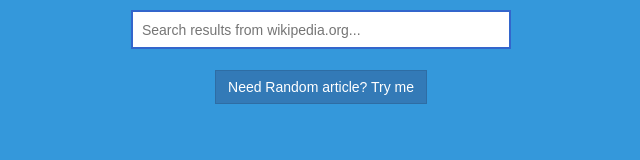
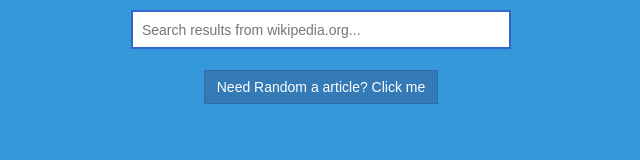
Before and after one commit to iambonface/wikipedia-react-app, a React (Create React App) app: page / in a window 1280 px wide. Shown: the part 396-556 px from the top of the page, without its empty margins (269-909 px from the left). Built offline with nearby package versions, Linux system fonts and the light colour scheme; a web font is replaced by a local one.

Commit message:
Update meta tags

```diff
--- a/public/index.html
+++ b/public/index.html
@@ -4,6 +4,8 @@
     <meta charset="utf-8">
     <meta name="viewport" content="width=device-width, initial-scale=1, shrink-to-fit=no">
     <meta name="theme-color" content="#000000">
+    <meta name="description" content="A wikipedia viewer that filters a search and display the article content. A random button directs to random article">
+    <meta name="author" content="Bonface Mudiri">
     <!-- ========= Bootstrap CSS ========= -->
     <link rel="stylesheet" href="https://maxcdn.bootstrapcdn.com/bootstrap/3.3.7/css/bootstrap.min.css" integrity="sha384-BVYiiSIFeK1dGmJRAkycuHAHRg32OmUcww7on3RYdg4Va+PmSTsz/K68vbdEjh4u" crossorigin="anonymous">
 
@@ -24,7 +26,7 @@
       work correctly both with client-side routing and a non-root public URL.
       Learn how to configure a non-root public URL by running `npm run build`.
     -->
-    <title>React App</title>
+    <title>Wikipedia Viewer</title>
   </head>
   <body>
     <noscript>
--- a/src/Components/Random.js
+++ b/src/Components/Random.js
@@ -6,7 +6,7 @@
   render(){
     return(
       <div className="Random">
-      <a className="btn btn-primary" onClick={this.props.onClick} > Need Random article? Try me</a>
+      <a className="btn btn-primary" onClick={this.props.onClick} > Need Random a article? Click me</a>
       </div>
     )
   }
```
